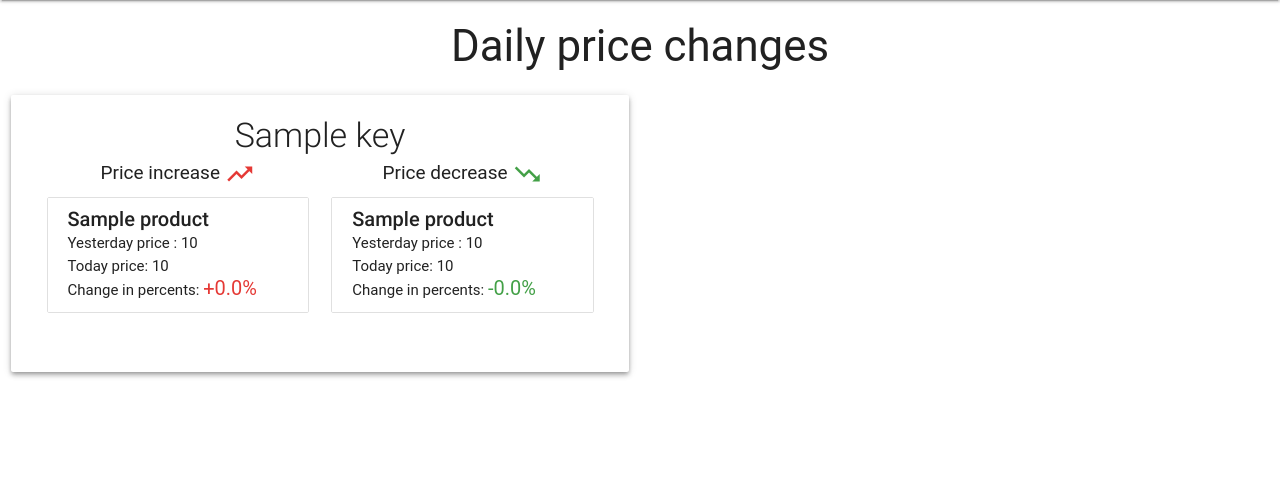
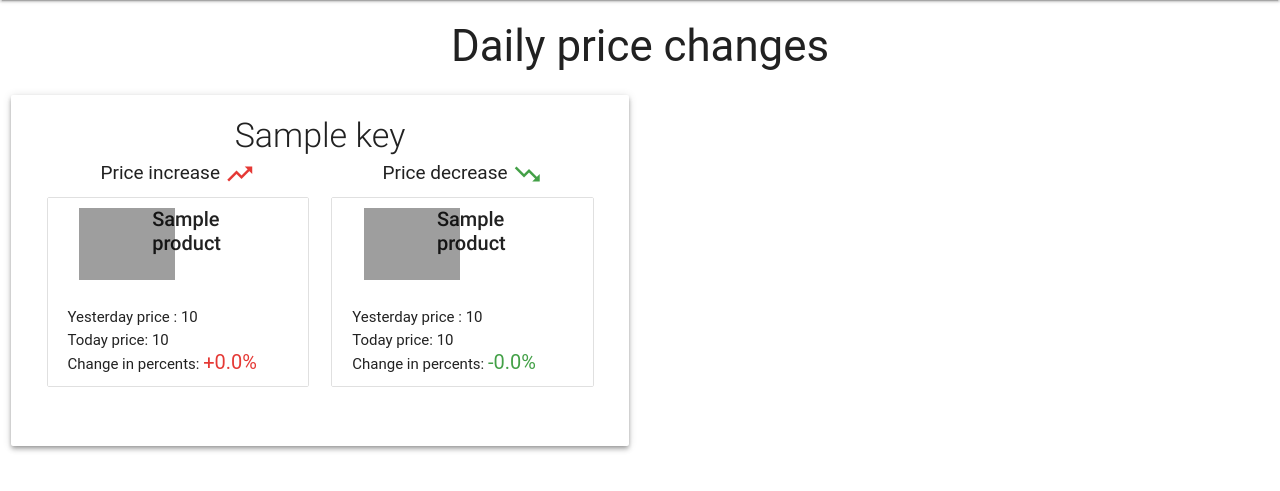
Before and after one commit to Gorillaz322/RozetkaParser, a Flask app: template templates/Main.html in a window 1280 px wide. Shown: the part 64-555 px from the top of the page. Run offline with Flask 2, Linux system fonts and the light colour scheme; the template is opened without the code that fills it: most values are stand-ins (such as "Sample title", 1, 10 or a date in 2020); some libraries are stand-ins or nearby versions; some web fonts are replaced; grey boxes are pictures that could not be loaded.

Commit message:
Added image to daily price changes

```diff
--- a/app.py
+++ b/app.py
@@ -51,14 +51,13 @@ celery = make_celery(app)
 CELERYBEAT_SCHEDULE = {
     'save_products': {
         'task': 'tasks.update_products_main_task',
-        'schedule': datetime.timedelta(seconds=15),
+        'schedule': crontab(minute=0, hour=3),
     },
     'save_daily_price_changes_to_redis': {
         'task': 'tasks.save_daily_price_changes_to_redis_task',
         'schedule': crontab(minute=30, hour=3)
     }
 }
-
 
 celery.conf.defaults[1]['CELERYBEAT_SCHEDULE'] = CELERYBEAT_SCHEDULE
 
--- a/models.py
+++ b/models.py
@@ -5,6 +5,8 @@ from sqlalchemy.orm.exc import NoResultFound
 from boto.s3.connection import Key
 
 from app import db, bucket
+
+BUCKET_LIST = [item.key for item in list(bucket.list())]
 
 
 class Product(db.Model):
@@ -41,6 +43,10 @@ class Product(db.Model):
         return prod
 
     def save_product_image_to_s3(self):
+        if any([key == self.slug
+                for key in BUCKET_LIST]):
+            return
+
         k = Key(bucket)
         k.key = self.slug
         file_object = urllib2.urlopen(self.img)
--- a/templates/Main.html
+++ b/templates/Main.html
@@ -34,7 +34,16 @@
                                         {% for product in data[key]['increase'] %}
                                             {% set prices = product.prices.order_by(price_date_obj) %}
                                             <li class="collection-item" onclick="location.href='{{ url_for("product_chart_handler", slug=product.slug) }}';" style="cursor:pointer;">
-                                                <strong><span class="title">{{ product.name }} </span></strong>
+                                                <div class="row">
+                                                    <div class="col m4">
+                                                        {% if product.img %}
+                                                            <img style="height: 72px;" src="https://s3.eu-central-1.amazonaws.com/rozetka-parser/{{ product.slug }}">
+                                                        {% else %}
+                                                            <img style="height: 72px;" src="https://www.2checkout.com/upload/images/graphic_product_tangible.png">
+                                                        {% endif %}
+                                                    </div>
+                                                    <div class="col m8"><strong><span class="title">{{ product.name }} </span></strong></div>
+                                                </div>
                                                 <p>Yesterday price : {{  prices[-2].price }}</p>
                                                 <p>Today price: {{  prices[-1].price }}</p>
                                                 <p>Change in percents: <span class="red-text text-darken-1">+{{  (100 - prices[-2].price * 100  /  prices[-1].price)|round(2) }}%</span>
@@ -57,7 +66,16 @@
                                         {% for product in data[key]['decrease'][-1::] %}
                                             {% set prices = product.prices.order_by(price_date_obj) %}
                                             <li class="collection-item" onclick="location.href='{{ url_for("product_chart_handler", slug=product.slug) }}';" style="cursor:pointer;">
-                                                <strong><span class="title" style="margin-bottom: 5px">{{ product.name }} </span></strong>
+                                                <div class="row">
+                                                    <div class="col m4">
+                                                        {% if product.img %}
+                                                            <img style="height: 72px;" src="https://s3.eu-central-1.amazonaws.com/rozetka-parser/{{ product.slug }}">
+                                                        {% else %}
+                                                            <img style="height: 72px;" src="https://www.2checkout.com/upload/images/graphic_product_tangible.png">
+                                                        {% endif %}
+                                                    </div>
+                                                    <div class="col m8"><strong><span class="title">{{ product.name }} </span></strong></div>
+                                                </div>
                                                 <p>Yesterday price : {{  prices[-2].price }}</p>
                                                  <p>    Today price: {{  prices[-1].price }}</p>
                                                   <p>   Change in percents: <span class="green-text text-darken-1">-{{  (prices[-2].price * 100  /  prices[-1].price - 100)|round(2) }}%</span>
```
